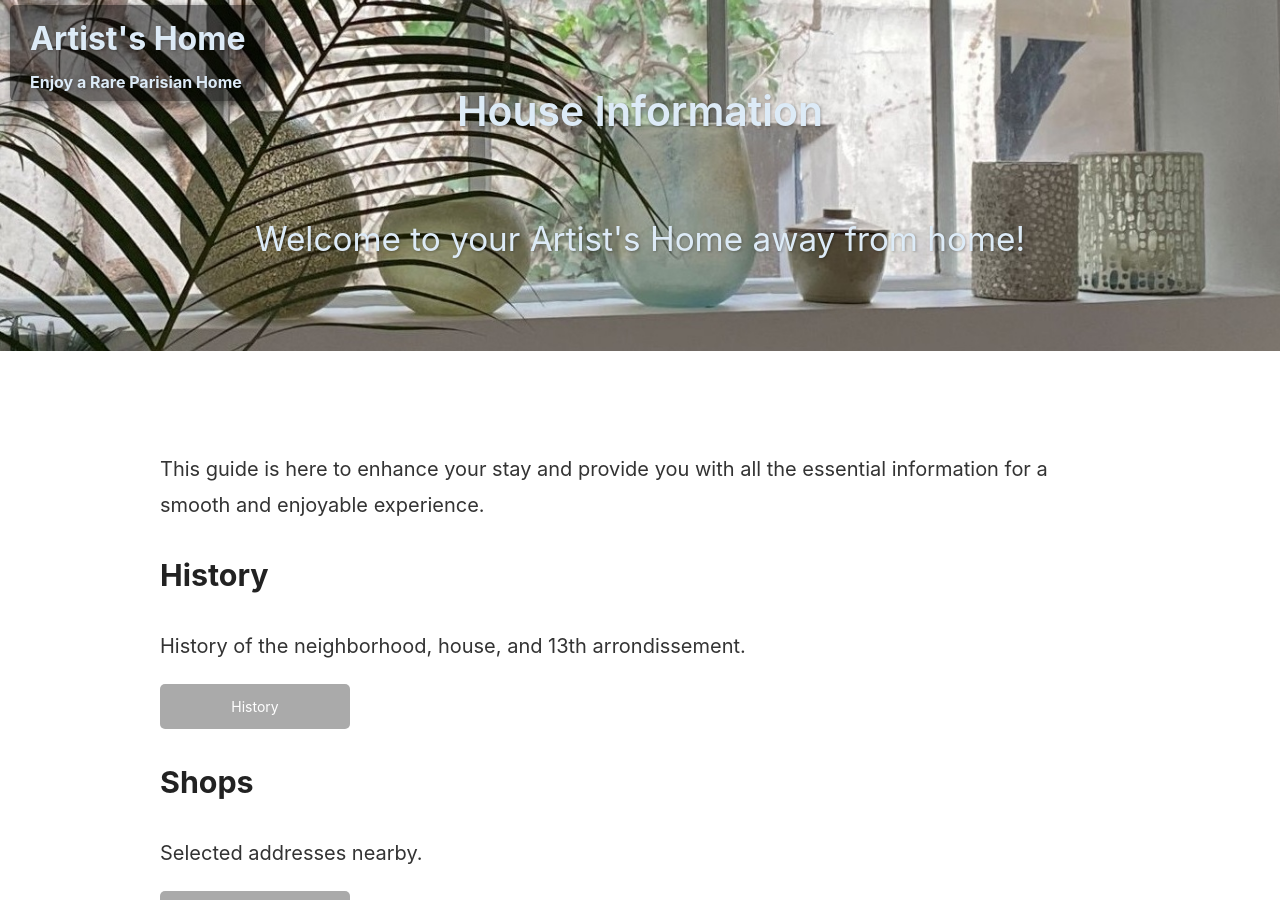
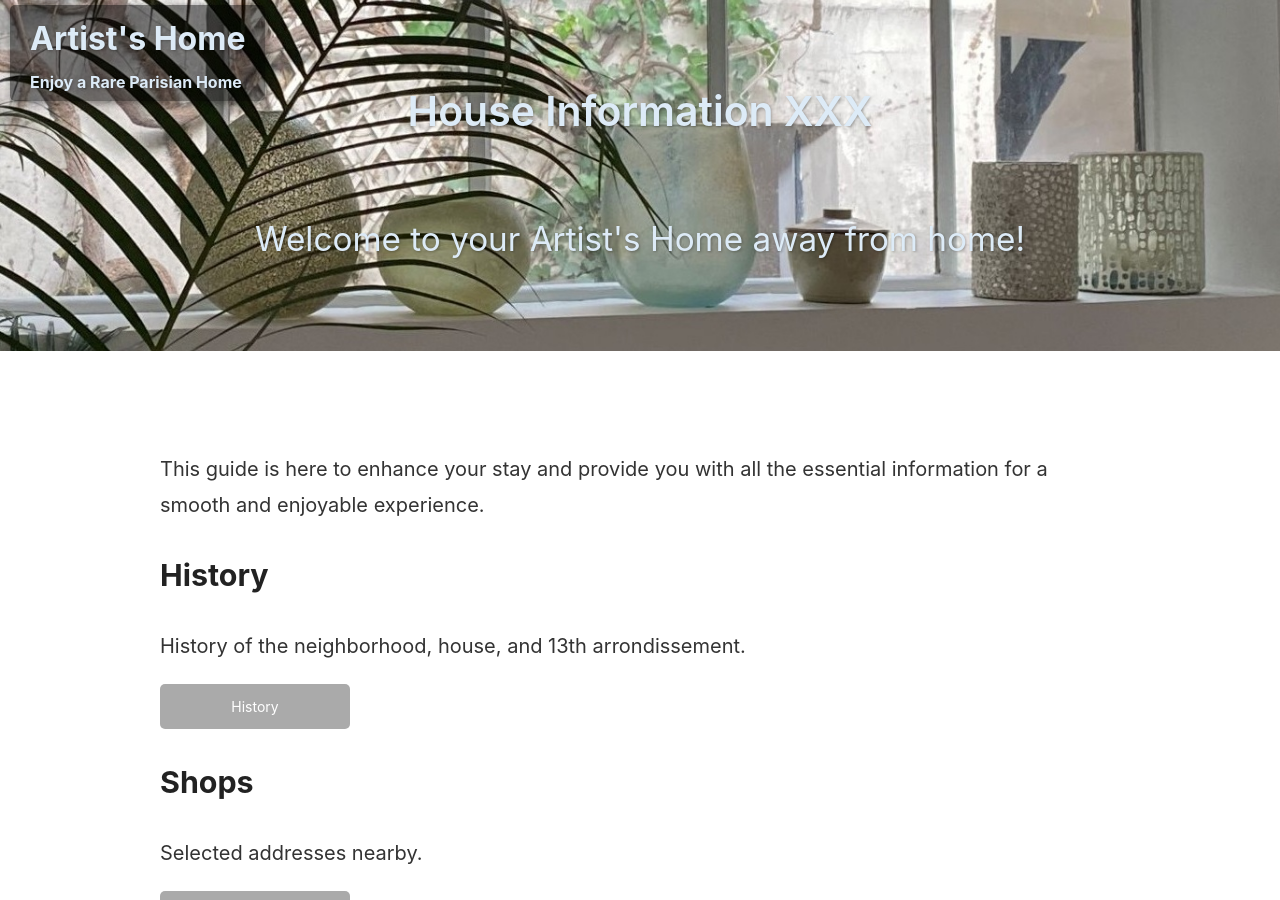
Before and after one commit to PhilAlain/tac, a Jekyll site: the page index.html, which Jekyll copies as it is, in a window 1280 px wide and 900 px high. Built offline with Jekyll 4.4.1, drawn with Linux system fonts in a browser that asks for light colours.

Commit message:
Update index.html

```diff
--- a/index.html
+++ b/index.html
@@ -14,7 +14,7 @@
             <div class="title">Artist's Home</div>
             <div class="tagline">Enjoy a Rare Parisian Home</div>
         </a>
-        <h1 class="project-name">House Information</h1>
+        <h1 class="project-name">House Information XXX</h1>
         <p class="project-tagline">Welcome to your Artist's Home away from home!</p>
     </header>
 
```
